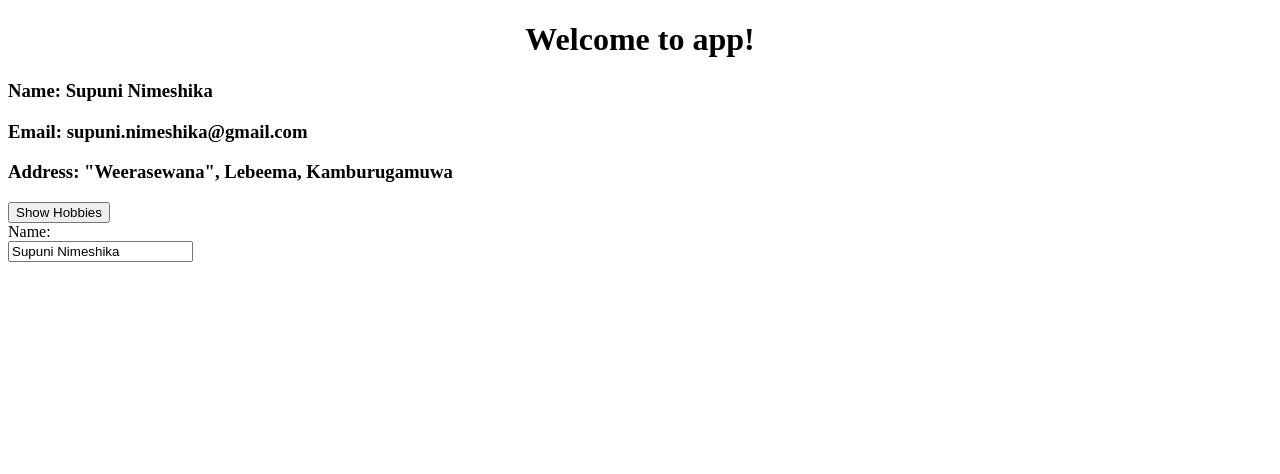
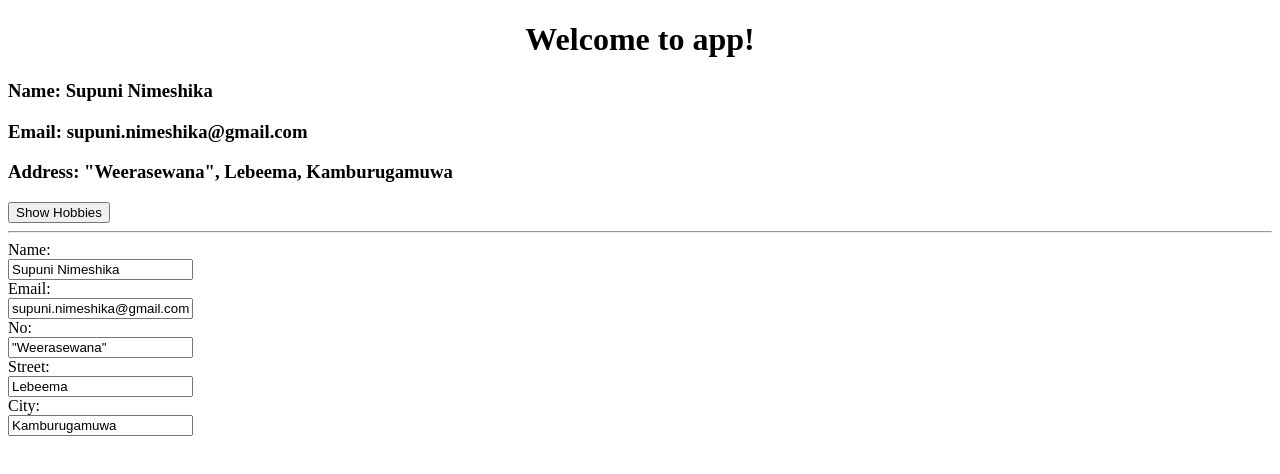
Before and after one commit to SupuniNimeshika/Angular2_Crash_Course, an Angular app: page / in a window 1280 px wide. Shown: the top 474 px of the page. Built offline with nearby package versions, Linux system fonts and the light colour scheme.

Commit message:
All Name Changed Using Text Input

```diff
--- a/src/app/user/user.component.html
+++ b/src/app/user/user.component.html
@@ -12,8 +12,17 @@
         </li>
       </ul>
   </div>
+  <hr/>
   <form>
     <label>Name: </label><br/>
-    <input type="text" name="name" [(ngModel)]="name"/>
+    <input type="text" name="name" [(ngModel)]="name"/><br/>
+    <label>Email: </label><br/>
+    <input type="text" name="email" [(ngModel)]="email"/><br/>
+    <label>No: </label><br/>
+    <input type="text" name="no" [(ngModel)]="address.No"/><br/>
+    <label>Street: </label><br/>
+    <input type="text" name="street" [(ngModel)]="address.Street"/><br/>
+    <label>City: </label><br/>
+    <input type="text" name="city" [(ngModel)]="address.city"/><br/>
   </form>
 </div>
```
